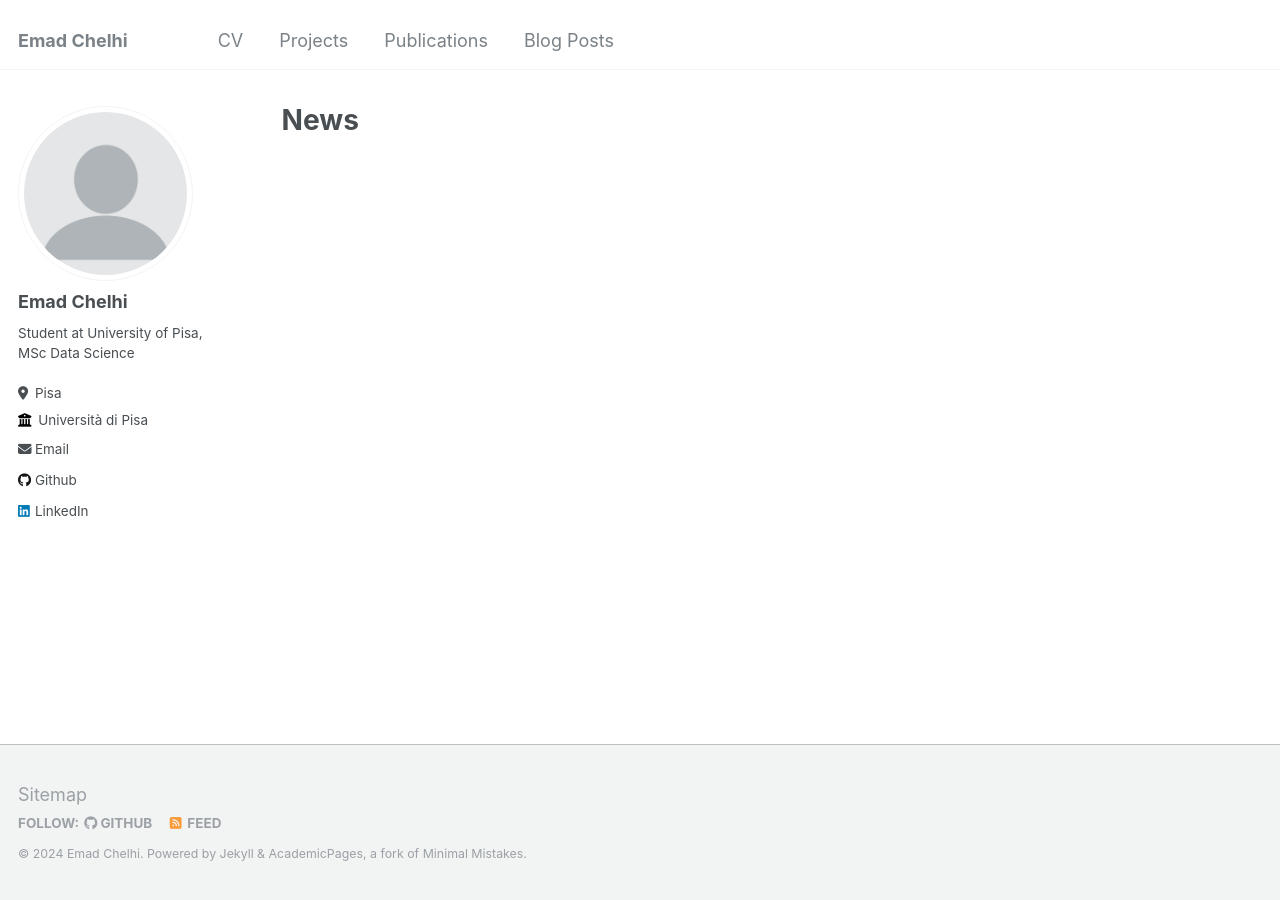
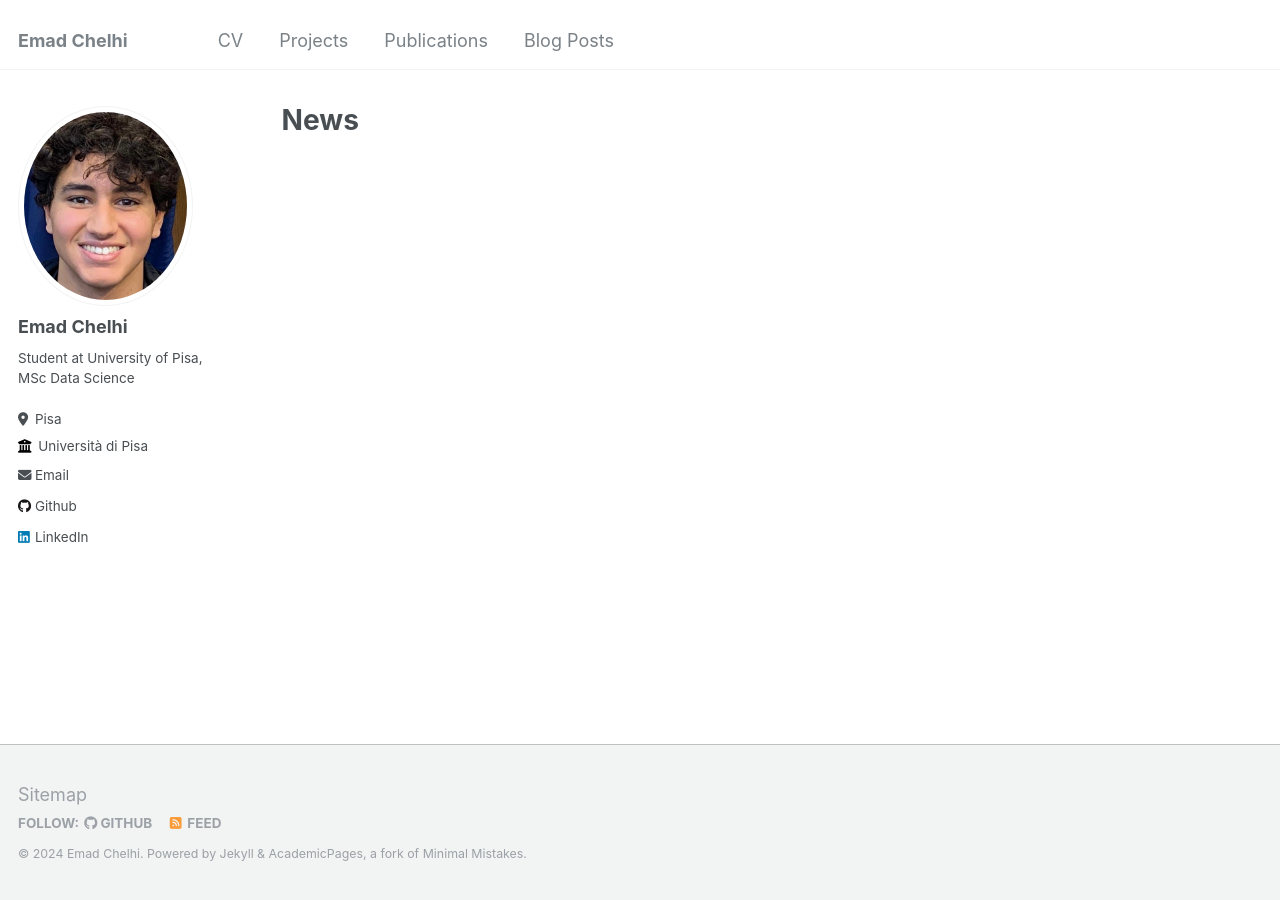
Before and after one commit to emadchelhi/emadchelhi.github.io, a Jekyll site: the page built from _pages/about.md, in a window 1280 px wide. Built offline with Jekyll 4.4.1, drawn with Linux system fonts in a browser that asks for light colours.

Commit message:
Update _config.yml

```diff
--- a/_config.yml
+++ b/_config.yml
@@ -21,7 +21,7 @@ repository               : "academicpages/academicpages.github.io"
 #               Additional customization can be done by editing /_includes/author-profile.html
 author:
   # Biographic information
-  avatar           : "profile.png"
+  avatar           : "foto_lkdIn.jpg"
   name             : "Emad Chelhi"
   pronouns         : # example: "she/her"
   bio              : "Student at University of Pisa, MSc Data Science"
```
